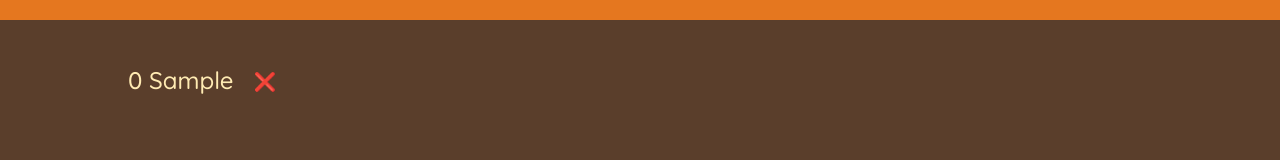
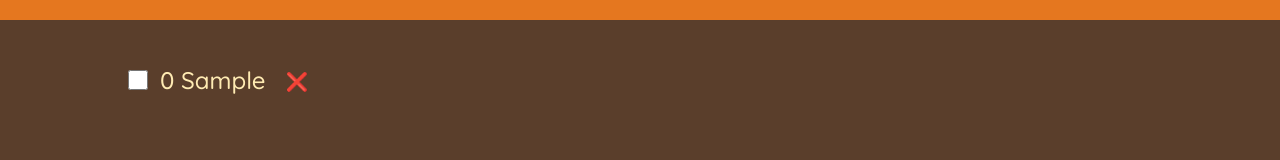
Before and after one commit to Harounjlassi/travel-list-react, a React (Create React App) app: page / in a window 1280 px wide. Both pictures are taken after typing "Sample" into the empty fields and a click on the button "ADD". Shown: the part 257-417 px from the top of the page. Built offline with nearby package versions, Linux system fonts and the light colour scheme.

Commit message:
add update item

```diff
--- a/src/App.js
+++ b/src/App.js
@@ -16,14 +16,23 @@ export default function App() {
     setItems((items) => [...items, item]);
   }
   function handleDeleteItem(id) {
-    setItems(items.filter((it) => it.id !== id));
+    setItems((items) => items.filter((it) => it.id !== id));
+  }
+  function handleToggleItem(id) {
+    setItems((items) =>
+      items.map((it) => (it.id === id ? { ...it, packed: !it.packed } : it))
+    );
   }
 
   return (
     <div className="app">
       <Logo />
       <Form onAddItems={handleAddItems} />
-      <PackingList items={items} onDeleteItem={handleDeleteItem} />
+      <PackingList
+        items={items}
+        onDeleteItem={handleDeleteItem}
+        handleToggleItem={handleToggleItem}
+      />
       <Status />
     </div>
   );
@@ -80,20 +89,30 @@ function Form({ onAddItems }) {
     </form>
   );
 }
-function PackingList({ items, onDeleteItem }) {
+function PackingList({ items, onDeleteItem, handleToggleItem }) {
   return (
     <div className="list">
       <ul style={{ overflow: "auto", scrollbarWidth: "none" }}>
         {items.map((i) => (
-          <Item item={i} key={i.id} onDeleteItem={onDeleteItem} />
+          <Item
+            item={i}
+            key={i.id}
+            onDeleteItem={onDeleteItem}
+            onhandleToggleItem={handleToggleItem}
+          />
         ))}
       </ul>
     </div>
   );
 }
-function Item({ item, onDeleteItem }) {
+function Item({ item, onDeleteItem, onhandleToggleItem }) {
   return (
     <li>
+      <input
+        type="checkbox"
+        value={item.packed}
+        onChange={() => onhandleToggleItem(item.id)}
+      />
       <span style={item.packed ? { textDecoration: "line-through" } : {}}>
         {item.quantity} {item.description}
       </span>
```
